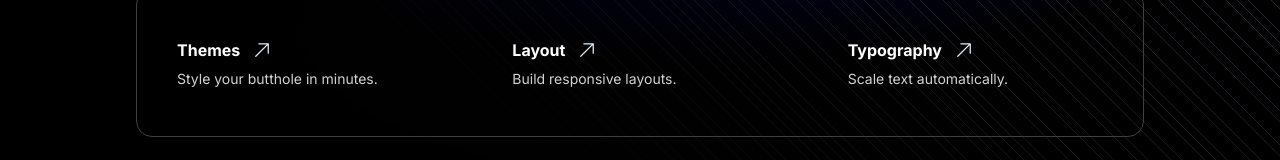
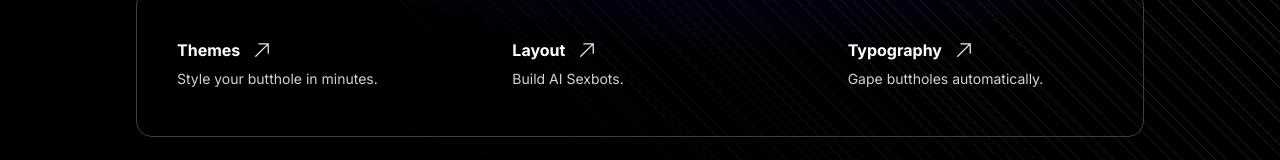
Before and after one commit to once-ui-system/nextjs-starter, a Next.js app: page / in a window 1280 px wide. Shown: the part 498-658 px from the top of the page. Built offline with nearby package versions, Linux system fonts and the light colour scheme.

Commit message:
Update page.tsx

```diff
--- a/src/app/page.tsx
+++ b/src/app/page.tsx
@@ -15,12 +15,12 @@ export default function Home() {
 		{
 			href: "https://once-ui.com/docs/flexComponent",
 			title: "Layout",
-			description: "Build responsive layouts.",
+			description: "Build AI Sexbots.",
 		},
 		{
 			href: "https://once-ui.com/docs/typography",
 			title: "Typography",
-			description: "Scale text automatically.",
+			description: "Gape buttholes automatically.",
 		},
 	];
 
```
